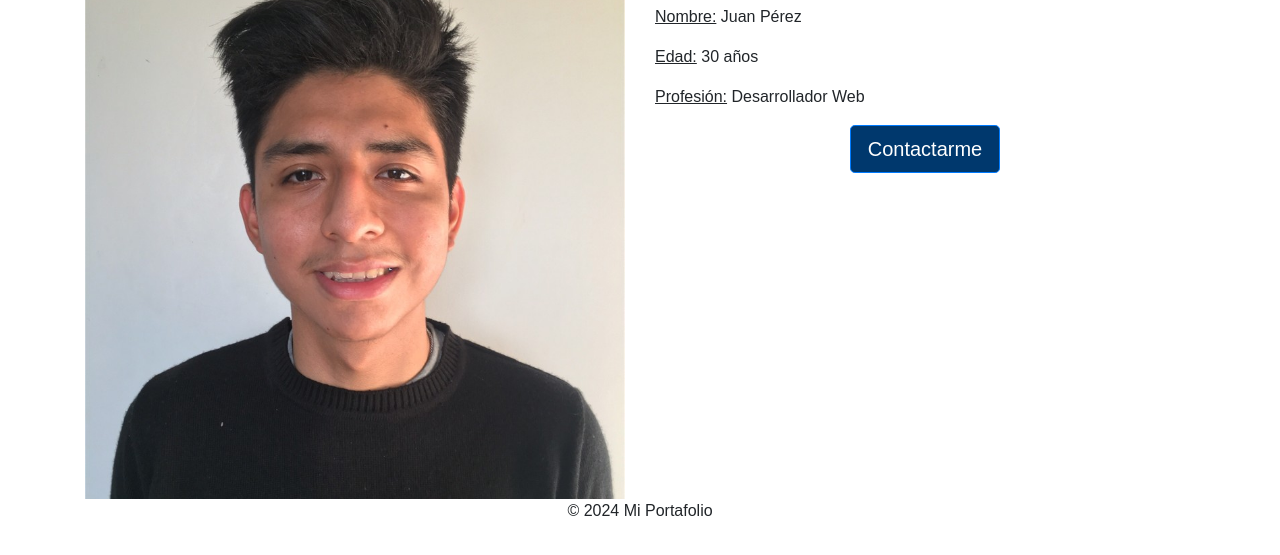
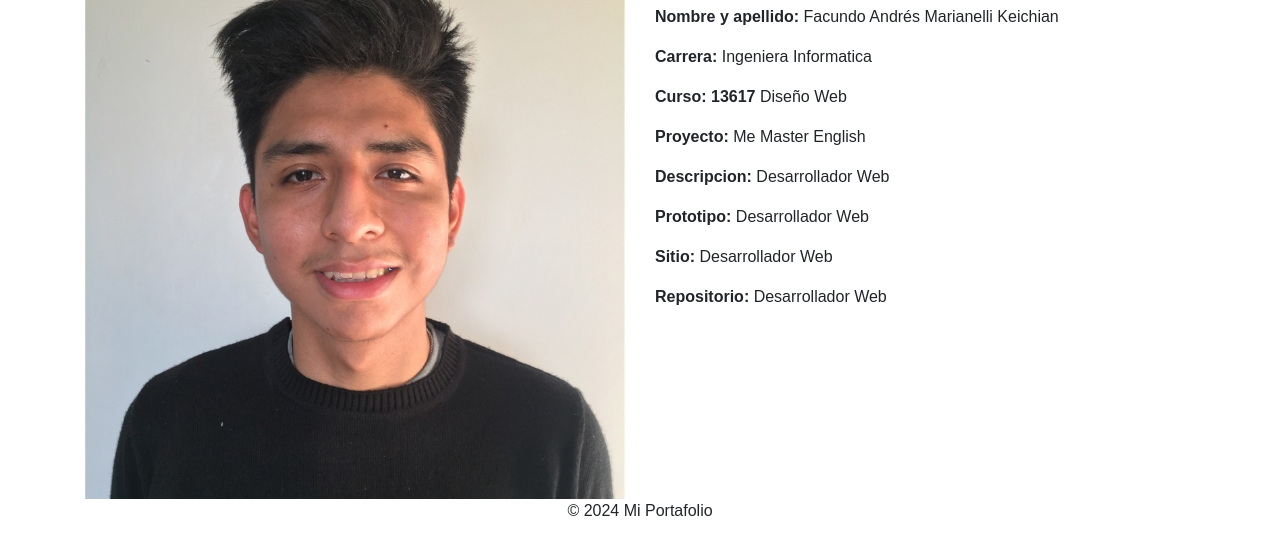
Before and after one commit to Facundo-Marianelli/dise-o_web_ent, a plain HTML site: page index.html in a window 1280 px wide. Shown: the part 97-652 px from the top of the page. Drawn offline with nearby package versions, Linux system fonts and the light colour scheme.

Commit message:
agrego datos

```diff
--- a/index.css
+++ b/index.css
@@ -4,7 +4,7 @@ body {
     font-family: Arial, sans-serif;
 }
 .underline {
-  text-decoration: underline;
+  font-weight: bold;
 }
 .section-title {
   color: var(--color-primario);
--- a/index.html
+++ b/index.html
@@ -35,13 +35,15 @@
       </div>
       <div class="col-md-6">
         <h2>Datos Personales</h2>
-        <p><span class="underline">Nombre:</span> Juan Pérez</p>
-        <p><span class="underline">Edad:</span> 30 años</p>
-        <p><span class="underline">Profesión:</span> Desarrollador Web</p>
+        <p><span class="underline">Nombre y apellido:</span> Facundo Andrés Marianelli Keichian</p>
+        <p><span class="underline">Carrera:</span> Ingeniera Informatica</p>
+        <p><span class="underline">Curso: 13617</span> Diseño Web </p>
+        <p><span class="underline">Proyecto:</span> Me Master English</p>
+        <p><span class="underline">Descripcion:</span> Desarrollador Web</p>
+        <p><span class="underline">Prototipo:</span> Desarrollador Web</p>
+        <p><span class="underline">Sitio:</span> Desarrollador Web</p>
+        <p><span class="underline">Repositorio:</span> Desarrollador Web</p>
 
-        <div class="text-center">
-          <a href="mailto:fmarianelli@uade.edu.ar" class="btn btn-primary btn-lg" style="width: 150px; background-color: #00386d;" onmouseover="this.style.backgroundColor='#8ed28e'" onmouseout="this.style.backgroundColor='#00386d'">Contactarme</a>
-        </div>
       </div>
     </section>
   </div>
```
Also changed, not shown: logo_uade.png (added).
